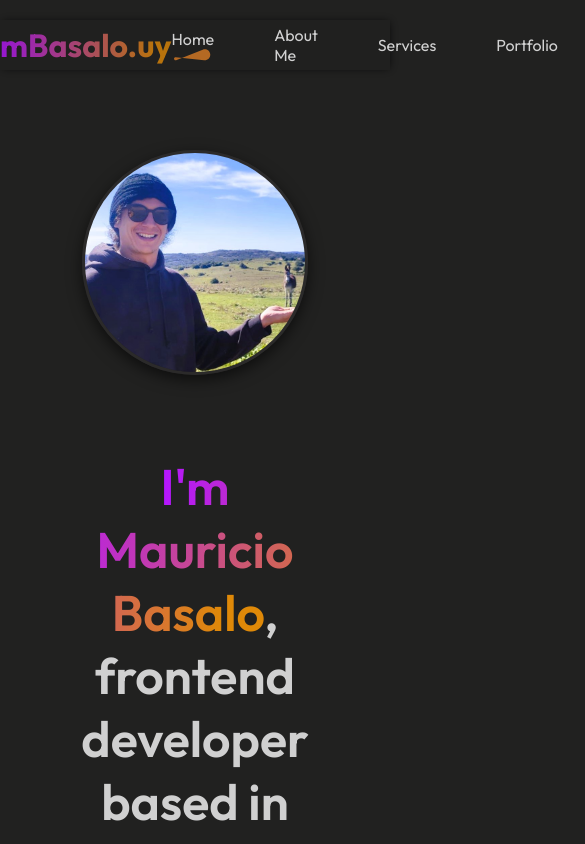
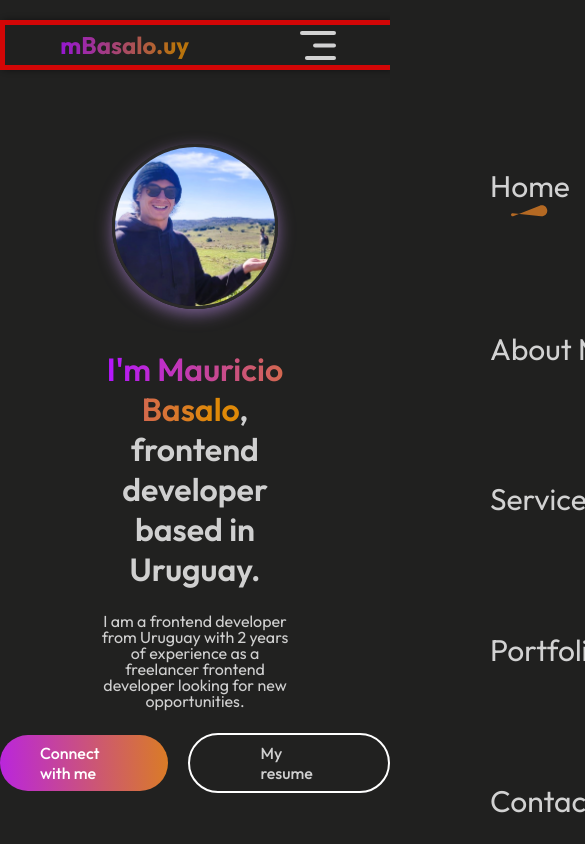
Before and after one commit to mBasalo/portfolio-website, a React (Vite) app: page / in a window 390 px wide. Shown: the top 844 px of the page, 585 px wide, since content can reach past the window. Built offline with nearby package versions, Linux system fonts and the light colour scheme.

Commit message:
1er ajuste de resolucion

```diff
--- a/src/App.jsx
+++ b/src/App.jsx
@@ -12,12 +12,12 @@ const App = () => {
   return (
     <div>
       <Navbar />
-      <Hero />
-      <About />
-      <Services />
+       <Hero />
+    <About />
+       {/* <Services />
       <MyWork />
       <Contact />
-      <Footer />
+      <Footer /> */}
     </div>
   )
 }
--- a/src/Components/Hero/Hero.css
+++ b/src/Components/Hero/Hero.css
@@ -2,47 +2,28 @@
     display: flex;
     align-items: center;
     flex-direction: column;
-    gap: 30px;
-    margin-top: 200px;
+    gap: 1.5rem;
+    margin-top: 12rem;
 }
-/*
-@keyframes float {
-	0% {
-		box-shadow: 0 5px 15px 0px rgba(0,0,0,0.6);
-		transform: translatey(0px);
-	}
-
-
-	50% {
-		box-shadow: 0 25px 15px 0px rgba(0,0,0,0.2);
-		transform: translatey(-20px);
-	}
-	100% {
-		box-shadow: 0 5px 15px 0px rgba(0,0,0,0.6);
-		transform: translatey(0px);
-	}
-} */
 
 .hero img {
     position: relative;
-    bottom: 50px;
-    width: 220px;
+    bottom: 3rem;
+    width: 10rem;
     border-radius: 50%;
     border: 3px solid rgb(43, 42, 42);
     transition: 0.3s;
     overflow: hidden;
-	box-shadow: 0 5px 15px 0px rgba(0,0,0,0.6);
+	box-shadow: 0 5px 1rem 0px rgba(181, 135, 223, 0.6);
 	transform: translatey(0px);
-
-	animation: float 6s ease-in-out infinite;
 }
-
 
 .hero h1 {
     text-align: center;
-    width: 60%;
-    font-size: 50px;
+    width: 50%;
+    font-size: 2rem;
     font-weight: 600;
+    margin-top: -2rem;
 }
 
 .hero h1 span {
@@ -55,17 +36,16 @@
 .hero-p {
     width: 50%;
     text-align: center;
-    font-size: 18px;
-    line-height: 24px;
+    font-size: 1rem;
+    line-height: 1rem;
 }
 
 .hero-action {
     display: flex;
     align-items: center;
     gap: 20px;
-    font-size: 18px;
+    font-size: 1rem;
     font-weight: 500;
-    margin-bottom: 50px;
 }
 
 .hero-connect {
--- a/src/Components/Navbar/Navbar.css
+++ b/src/Components/Navbar/Navbar.css
@@ -1,21 +1,20 @@
 .navbar {
     width: 100%;
-    height: 50px;
+    height: 2.5rem;
     display: flex;
     align-items: center;
     justify-content: space-around;
-    margin: 20px 0px;
+    margin: 1rem 0;
     position: fixed;
     z-index: 1;
     top: 0;
-    box-shadow: 1px 0 8px -2px black;
+    box-shadow: 1px 0 0.5rem -2px black;
     background: #212120;
     opacity: .8;
-
-
 }
 
 .navbar h1 {
+    font-size: 1.5rem;
     background: linear-gradient(270deg, #DF8908 10%, #b415ff 100%);
     background-clip: text;
     -webkit-background-clip: text;
@@ -26,16 +25,17 @@
 .nav-menu {
     display: flex;
     align-items: center;
+    justify-content: space-around;
     list-style: none;
-    gap: 60px;
-    font-size: 16px;
+    gap: 4rem;
+    width: 40%;
+    font-size: .8rem;
 }
 
 .nav-connect{
-    padding: 10px 20px;
-    border-radius: 50px;
+    padding: .4rem 1rem;
+    border-radius: 4rem;
     background: linear-gradient(267deg, #DA7C25 0.36%, #B923E1 102.06%);
-    font-size: 16px;
     cursor: pointer;
     transition: 0.3s;
 }
@@ -48,7 +48,7 @@
 .nav-menu li {
     display: flex;
     flex-direction: column;
-    gap: 5px;
+    gap: .5rem;
     cursor: pointer;
 }
 
@@ -62,3 +62,59 @@
     text-decoration: none;
     color: white;
 }
+
+.nav-mob-open {
+    display: none;
+}
+
+.nav-mob-close {
+    display: none;
+}
+
+@media(max-width: 768px) {
+    .navbar {
+        width: 99%;
+        margin: 20px 0;
+        border: 5px solid red;
+        display: flex;
+        justify-content: space-around;
+
+
+    }
+
+    .nav-connect {
+        display: none;
+    }
+
+    .nav-mob-open {
+        display: block;
+        right: 30px;
+    }
+
+    .nav-mob-close {
+        display: block;
+        position: relative;
+        top: 30px;
+        left: 290px;
+        width: 30px;
+    }
+
+    .nav-menu {
+        position:fixed;
+        flex-direction: column;
+        align-items: start;
+        top: 0;
+        background-color: #212120;
+        width: 350px;
+        height: 100%;
+        z-index: 2;
+        transition: right 0.5s;
+        right: -350px;
+    }
+
+    .nav-menu li {
+        font-size: 30px;
+        padding-left: 100px;
+        flex-direction: row;
+    }
+}
--- a/src/Components/Navbar/Navbar.jsx
+++ b/src/Components/Navbar/Navbar.jsx
@@ -1,19 +1,32 @@
-import React, { useState } from 'react'
+import React, { useRef, useState } from 'react'
 import './Navbar.css'
 import logo from '../../assets/logo.svg'
 import underline from '../../assets/nav_underline.svg'
 import AnchorLink from 'react-anchor-link-smooth-scroll'
+import menu_open from '../../assets/menu_open.svg'
+import menu_close from '../../assets/menu_close.svg'
 
 const Navbar = () => {
 
   const [menu, setMenu] = useState("home");
+  const menuRef = useRef();
+
+  const openMenu = () => {
+    menuRef.current.style.right="0";
+  }
+
+  const closeMenu = () => {
+    menuRef.current.style.right="-350px";
+  }
 
   return (
     <div className='navbar'>
 
 <h1>mBasalo.uy</h1>
+<img className='nav-mob-open' src={menu_open} onClick={openMenu} alt="" />
 
-        <ul className="nav-menu">
+        <ul ref={menuRef} className="nav-menu">
+          <img src={menu_close} alt="" className="nav-mob-close" onClick={closeMenu}/>
             <li><AnchorLink className='anchor-link' offset={200} href='#home'><p onClick={() => setMenu("home")}>Home</p>{menu === "home"?<img src={underline} alt=''/>:<></>}</AnchorLink></li>
             <li><AnchorLink className='anchor-link' offset={90} href='#about'><p onClick={() => setMenu("about")}>About Me</p>{menu === "about"?<img src={underline} alt=''/>:<></>}</AnchorLink></li>
             <li><AnchorLink className='anchor-link' offset={100} href='#services'><p onClick={() => setMenu("services")}>Services</p>{menu === "services"?<img src={underline} alt=''/>:<></>}</AnchorLink></li>
--- a/src/Components/Services/Services.css
+++ b/src/Components/Services/Services.css
@@ -3,7 +3,7 @@
     flex-direction: column;
     align-items: center;
     justify-content: center;
-    gap: 80px;
+    gap: 50px;
     margin: 80px 170px;
 }
 
```
